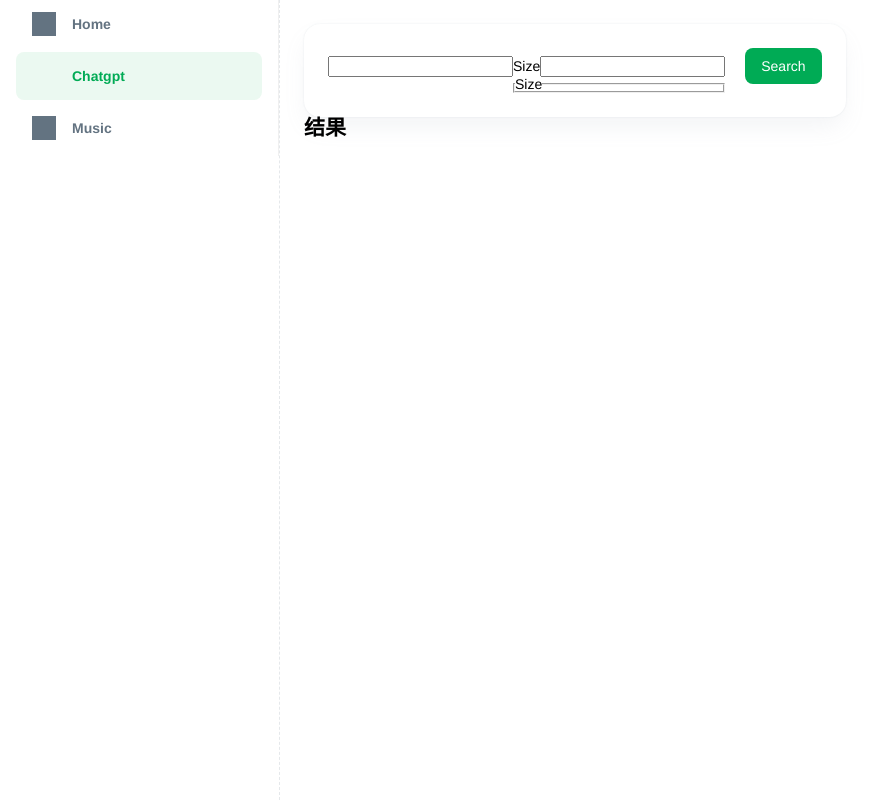
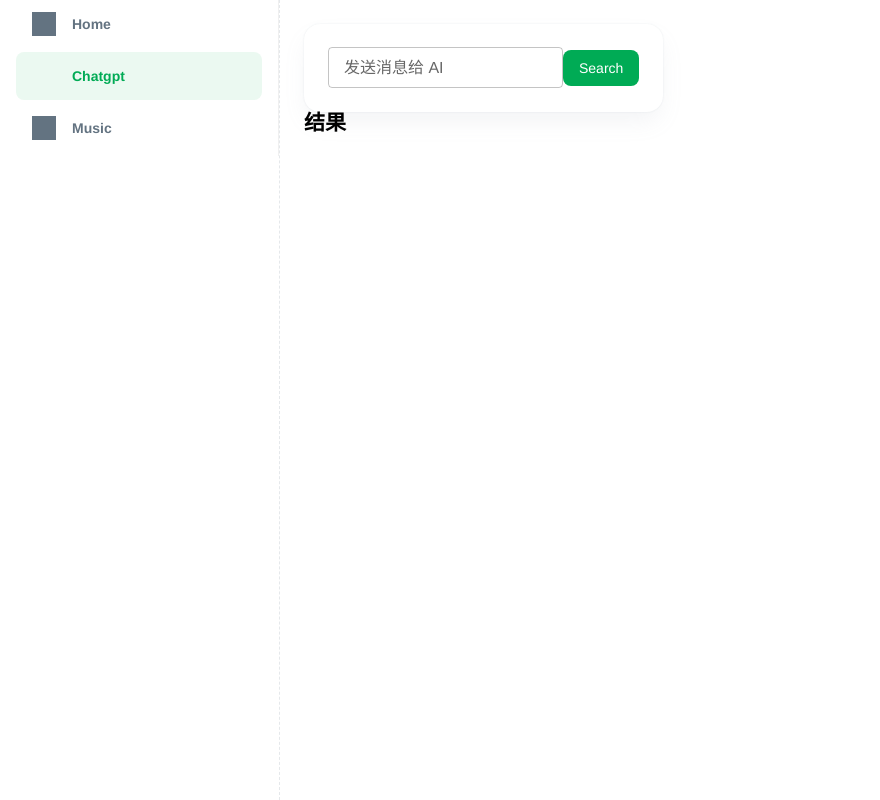
Before and after one commit to general-guan/smt, a Next.js app: page /chatgpt in a window 1280 px wide. Shown: the whole page, without its empty margins (0-880 px from the left). Built offline with nearby package versions, Linux system fonts and the light colour scheme; grey boxes are pictures that could not be loaded; a web font is replaced by a local one.

Commit message:
refactor: Input 样式优化

```diff
--- a/src/components/Button/index.module.scss
+++ b/src/components/Button/index.module.scss
@@ -1,4 +1,5 @@
 .button {
+  user-select: none;
   font-size: 14px;
   font-family: 'Roboto', Helvetica, Arial, sans-serif;
   color: rgb(255, 255, 255);
@@ -9,7 +10,6 @@
   border-radius: 8px;
   outline: 0px;
   border: 0px;
-  margin-left: 20px;
   cursor: pointer;
   background-color: rgb(0, 171, 85);
   transition: background-color 250ms cubic-bezier(0.4, 0, 0.2, 1) 0ms,
--- a/src/components/Input/index.module.scss
+++ b/src/components/Input/index.module.scss
@@ -1,3 +1,67 @@
 .input {
   display: inline-block;
+  position: relative;
+  font-size: 16px;
+
+  label {
+    pointer-events: none;
+    user-select: none;
+    color: rgba(0, 0, 0, 0.6);
+    position: absolute;
+    left: 0;
+    top: 0;
+    transform-origin: left top;
+    transform: translate(16px, 12px) scale(1);
+    transition: color 200ms cubic-bezier(0, 0, 0.2, 1) 0ms,
+      transform 200ms cubic-bezier(0, 0, 0.2, 1) 0ms;
+    z-index: 1;
+    &.inputFocusLabel {
+      pointer-events: all;
+      transform: translate(16px, -6px) scale(0.75);
+      color: #00ab55;
+    }
+    &.inputHasValueLabel {
+      transform: translate(16px, -6px) scale(0.75);
+    }
+  }
+  .inputDiv {
+    position: relative;
+    font-family: 'Roboto', 'Helvetica', 'Arial', sans-serif;
+    line-height: 18px;
+    input {
+      font: inherit;
+      font-size: 16px;
+      border: 0;
+      padding: 11px 14px;
+      &:focus {
+        outline: 0;
+      }
+    }
+    fieldset {
+      pointer-events: none;
+      padding: 0 8px;
+      position: absolute;
+      top: -6px;
+      bottom: 0;
+      left: 0;
+      right: 0;
+      border: 1px solid rgba(0, 0, 0, 0.23);
+      border-radius: 4px;
+      &.inputFocusFieldset {
+        border: 2px solid #00ab55;
+      }
+      legend {
+        font-size: 12px;
+        white-space: nowrap;
+        visibility: hidden;
+        width: 0;
+        transition: width 50ms cubic-bezier(0, 0, 0.2, 1) 0ms;
+        height: 11px;
+        &.inputFocusLegend {
+          width: auto;
+          padding: 0 5px;
+        }
+      }
+    }
+  }
 }
--- a/src/components/Input/index.tsx
+++ b/src/components/Input/index.tsx
@@ -1,15 +1,45 @@
+import { ChangeEvent, useState } from 'react'
 import style from './index.module.scss'
-export default function Input(props: {}) {
-  const {} = props
+export default function Input(props: {
+  value?: string
+  label?: string
+  onChange?: (e: ChangeEvent<HTMLInputElement>) => void
+}) {
+  const { label, value, onChange } = props
+
+  const [isFocus, setIsFocus] = useState(false)
+  // const [value, setValue] = useState('')
   return (
     <div className={style.input}>
-      <label>Size</label>
-      <input type='text' />
-      <fieldset>
-        <legend>
-          <span>Size</span>
-        </legend>
-      </fieldset>
+      <label
+        className={
+          isFocus
+            ? style.inputFocusLabel
+            : '' + value
+            ? style.inputHasValueLabel
+            : ''
+        }
+      >
+        {label}
+      </label>
+      <div className={style.inputDiv}>
+        <input
+          type='text'
+          value={value}
+          onChange={onChange}
+          onFocus={() => {
+            setIsFocus(true)
+          }}
+          onBlur={() => {
+            setIsFocus(false)
+          }}
+        />
+        <fieldset className={isFocus ? style.inputFocusFieldset : ''}>
+          <legend className={isFocus || value ? style.inputFocusLegend : ''}>
+            <span>{label}</span>
+          </legend>
+        </fieldset>
+      </div>
     </div>
   )
 }
--- a/src/components/Paper/index.module.scss
+++ b/src/components/Paper/index.module.scss
@@ -1,4 +1,5 @@
 .paper {
+  display: inline-block;
   padding: 24px;
   box-shadow: rgb(145 158 171 / 20%) 0px 0px 2px 0px,
     rgb(145 158 171 / 12%) 0px 12px 24px -4px;
--- a/src/pages-components/Layout/Content/index.module.scss
+++ b/src/pages-components/Layout/Content/index.module.scss
@@ -1,3 +1,4 @@
 .content {
   padding: 24px;
+  flex-grow: 1;
 }
--- a/src/pages/chatgpt/index.tsx
+++ b/src/pages/chatgpt/index.tsx
@@ -46,14 +46,13 @@ export default function Chatgpt() {
   return (
     <div className={style.chatgpt}>
       <Paper>
-        <input
-          type='text'
+        <Input
+          label='发送消息给 AI'
           value={questionStr}
           onChange={e => {
             setQuestionStr(e.target.value)
           }}
         />
-        <Input />
         <Button onClick={search}>Search</Button>
       </Paper>
 
```
